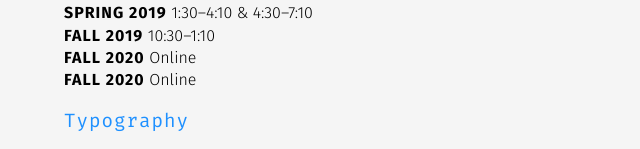
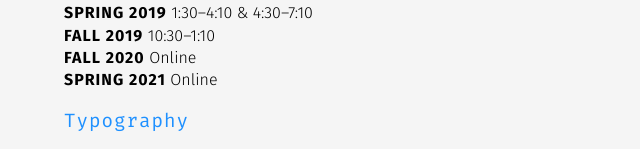
Before and after one commit to gmu-gd/classes, a plain HTML site: page index.html in a window 1280 px wide. Shown: the part 645-794 px from the top of the page, 0-640 px from the left. Drawn offline with nearby package versions, Linux system fonts and the light colour scheme.

Commit message:
Update index.html

```diff
--- a/index.html
+++ b/index.html
@@ -48,7 +48,7 @@
           <li class="pro"><a href="https://gmu-gd.github.io/motion19-spring/"><strong>Spring 2019</strong> 1:30&ndash;4:10 &amp; 4:30&ndash;7:10</a></li>
           <li class="pro"><a href="https://gmu-gd.github.io/motion19-fall/"><strong>Fall 2019</strong> 10:30&ndash;1:10</a></li>
           <li class="pro"><a href="https://gmu-gd.github.io/motion20-fall/"><strong>Fall 2020</strong> Online</a></li>
-          <li class="pro"><a href="https://gmu-gd.github.io/motion21-spring/"><strong>Fall 2020</strong> Online</a></li>
+          <li class="pro"><a href="https://gmu-gd.github.io/motion21-spring/"><strong>Spring 2021</strong> Online</a></li>
         </ul>
         <h1>Typography</h1>
         <ul>
```
